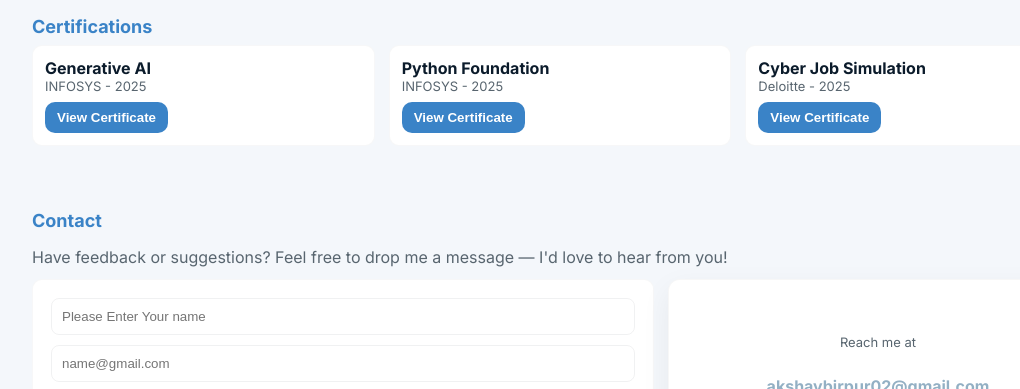
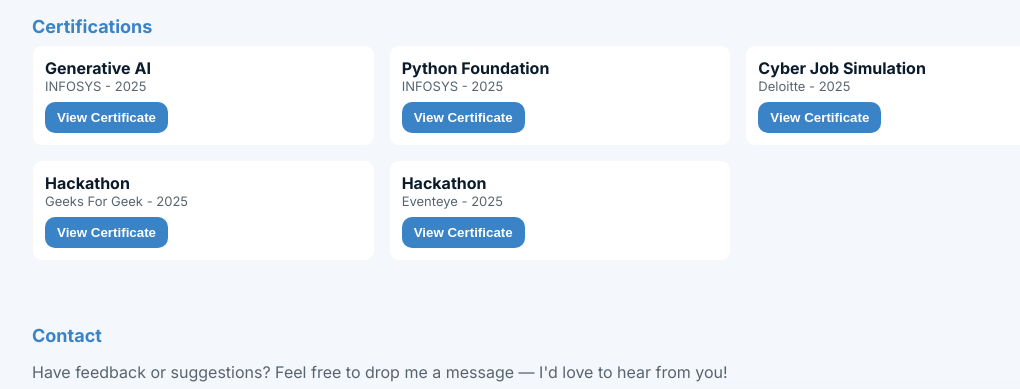
Before and after one commit to akshayraja20/Digital-Portfolio, a plain HTML site: page index.html in a window 1280 px wide. Shown: the part 2596-2985 px from the top of the page, without its empty margins (80-1100 px from the left). Drawn offline with Linux system fonts and the light colour scheme.

Commit message:
Add Geeks

```diff
--- a/index.html
+++ b/index.html
@@ -413,6 +413,16 @@
                         <div style="margin-top:8px"><button class="btn btn-ghost view-cert"
                                 data-pdf="Certificates/DelloiteCertification.pdf">View Certificate</button></div>
                     </div>
+                    <div class="cert"><strong>Hackathon</strong>
+                        <div class="edu-meta">Geeks For Geek - 2025</div>
+                        <div style="margin-top:8px"><button class="btn btn-ghost view-cert"
+                                data-pdf="Certificates/Geeks For Geek.pdf">View Certificate</button></div>
+                    </div>
+                    <div class="cert"><strong>Hackathon</strong>
+                        <div class="edu-meta">Eventeye - 2025</div>
+                        <div style="margin-top:8px"><button class="btn btn-ghost view-cert"
+                                data-pdf="Certificates/12502747 (1).pdf">View Certificate</button></div>
+                    </div>
                 </div>
             </section>
 
@@ -461,7 +471,8 @@
         </main>
 
         <footer>
-            <div style="text-align:center;color:var(--muted);font-size:14px;padding:10px 0">All © Reserved Akshay Kumar |
+            <div style="text-align:center;color:var(--muted);font-size:14px;padding:10px 0">All © Reserved Akshay Kumar
+                |
                 2025 | Made with HTML | CSS | JS</div>
         </footer>
 
```
Also changed, not shown: 2 other files.
